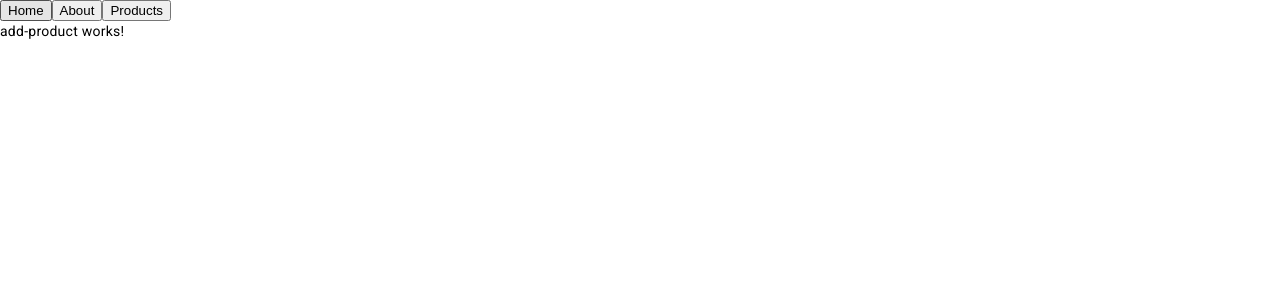
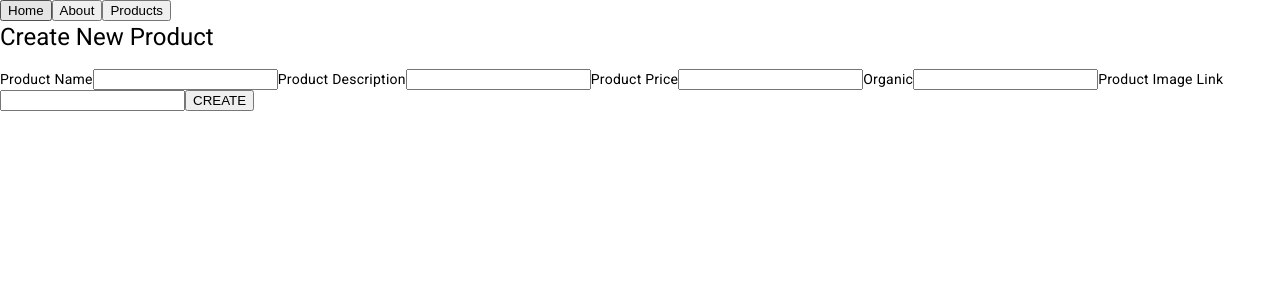
Before and after one commit to goodonone/final-project, an Angular app: page /create in a window 1280 px wide. Shown: the top 300 px of the page. Built offline with nearby package versions, Linux system fonts and the light colour scheme.

Commit message:
Added code for create page

```diff
--- a/src/app/add-product/add-product.component.html
+++ b/src/app/add-product/add-product.component.html
@@ -1 +1,19 @@
-<p>add-product works!</p>
+<h1>Create New Product</h1>
+<form #form="ngForm" (ngSubmit)="onSubmit()">
+    <label>Product Name</label>
+    <input type="text" name="productName" [(ngModel)]="newProduct.itemName">
+
+    <label>Product Description</label>
+    <input type="text" name="description" [(ngModel)]="newProduct.description">
+
+    <label>Product Price</label>
+    <input type="text" name="price" [(ngModel)]="newProduct.price">
+
+    <label>Organic</label>
+    <input type="text" name="organic" [(ngModel)]="newProduct.organic">
+
+    <label>Product Image Link</label>
+    <input type="text" name="imageLink" [(ngModel)]="newProduct.imageUrl">
+
+    <button type="submit">CREATE</button>
+</form>
--- a/src/app/add-product/add-product.component.ts
+++ b/src/app/add-product/add-product.component.ts
@@ -1,4 +1,7 @@
 import { Component } from '@angular/core';
+import { Product } from '../models/product';
+import { ProductsService } from '../services/products.service';
+import { Router } from '@angular/router';
 
 @Component({
   selector: 'app-add-product',
@@ -7,4 +10,20 @@ import { Component } from '@angular/core';
 })
 export class AddProductComponent {
 
+  newProduct: Product = new Product();
+
+  constructor(private productService: ProductsService, private router: Router){
+  }
+
+  ngOnInit(): void {
+
+  }
+
+  onSubmit() {
+    this.productService.createNewProduct(this.newProduct).subscribe(response => {
+        console.log(response);
+        this.router.navigateByUrl("/products")
+    });
 }
+
+}
--- a/src/app/product-details/product-details.component.html
+++ b/src/app/product-details/product-details.component.html
@@ -2,9 +2,8 @@
     <h1>Product: {{currentProduct.itemName}}</h1>
     <h3>{{currentProduct.description}}, ${{currentProduct.price}}</h3>
     <img [src]="currentProduct.imageUrl">
-</div>
 
-<!-- <div>
     <button [routerLink]='["/edit", currentProduct.id]'>Edit Product</button>
     <button (click)="onDelete(currentProduct.id)">Delete Product</button>
-</div> -->
+    <button routerLink="/products">Back</button>
+</div>
--- a/src/app/product-details/product-details.component.ts
+++ b/src/app/product-details/product-details.component.ts
@@ -25,11 +25,11 @@ export class ProductDetailsComponent implements OnInit {
     });
   }
 
-  // onDelete(id: number) {
-  //   this.productService.deleteProductByID(id).subscribe(response => {
-  //     this.productService = response;
-  //     this.router.navigate(['products']);
-  //   });
-  // }
+  onDelete(id: number) {
+    this.productService.deleteProductByID(id).subscribe(response => {
+      this.productService = response;
+      this.router.navigate(['products']);
+    });
+  }
 
 }
```
